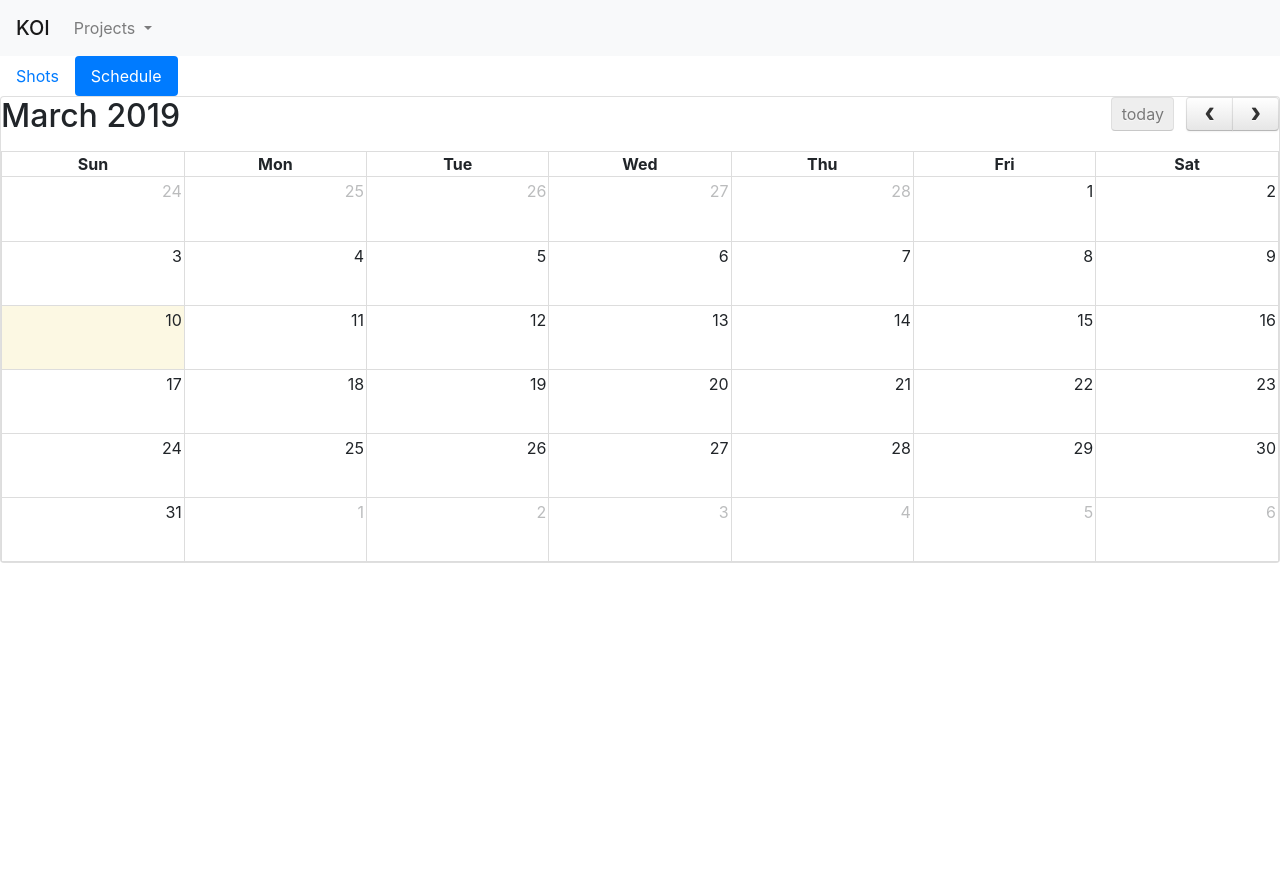
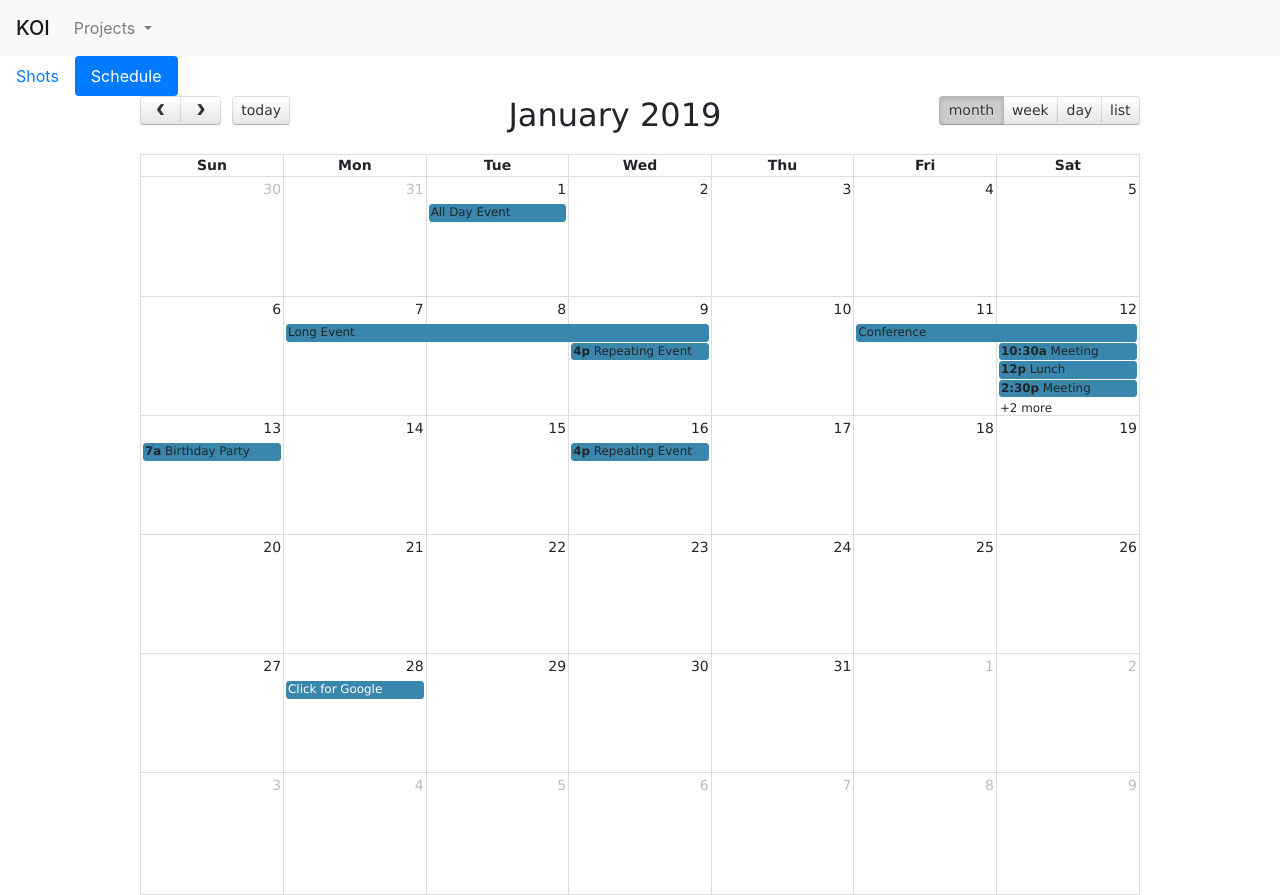
Before and after one commit to 75mm-studio/koi, a plain HTML site: page index.html in a window 1280 px wide. Both pictures are taken after a click on the tab "Schedule". Before the commit the page ends 800 px from the top, so only its background shows below. Drawn offline with Linux system fonts and the light colour scheme.

Commit message:
edit calendar

```diff
--- a/index.html
+++ b/index.html
@@ -12,6 +12,101 @@
     <link rel="stylesheet" href="css/excel-bootstrap-table-filter-style.css">
 
     <link rel="stylesheet" href="css/fullcalendar.css">
+
+    <!-- jQuery first, then Popper.js, then Bootstrap JS -->
+    <script src="js/jquery-3.3.1.slim.min.js"></script>
+    <script src="js/bootstrap.bundle.min.js"></script>
+
+    <script src="js/moment.js"></script>
+    <script src="js/fullcalendar.js"></script>
+
+    <script src="js/excel-bootstrap-table-filter-bundle.min.js"></script>
+
+    <script>
+
+      $(document).ready(function() {
+
+        $('#calendar').fullCalendar({
+          header: {
+            left: 'prev,next today',
+            center: 'title',
+            right: 'month,agendaWeek,agendaDay,listWeek'
+          },
+          defaultDate: '2019-01-12',
+          navLinks: true, // can click day/week names to navigate views
+          editable: true,
+          eventLimit: true, // allow "more" link when too many events
+          events: [
+            {
+              title: 'All Day Event',
+              start: '2019-01-01',
+            },
+            {
+              title: 'Long Event',
+              start: '2019-01-07',
+              end: '2019-01-10'
+            },
+            {
+              id: 999,
+              title: 'Repeating Event',
+              start: '2019-01-09T16:00:00'
+            },
+            {
+              id: 999,
+              title: 'Repeating Event',
+              start: '2019-01-16T16:00:00'
+            },
+            {
+              title: 'Conference',
+              start: '2019-01-11',
+              end: '2019-01-13'
+            },
+            {
+              title: 'Meeting',
+              start: '2019-01-12T10:30:00',
+              end: '2019-01-12T12:30:00'
+            },
+            {
+              title: 'Lunch',
+              start: '2019-01-12T12:00:00'
+            },
+            {
+              title: 'Meeting',
+              start: '2019-01-12T14:30:00'
+            },
+            {
+              title: 'Happy Hour',
+              start: '2019-01-12T17:30:00'
+            },
+            {
+              title: 'Dinner',
+              start: '2019-01-12T20:00:00'
+            },
+            {
+              title: 'Birthday Party',
+              start: '2019-01-13T07:00:00'
+            },
+            {
+              title: 'Click for Google',
+              url: 'http://google.com/',
+              start: '2019-01-28'
+            }
+          ]
+        });
+
+      });
+
+    </script>
+
+    <style>
+      #calendar {
+        max-width: 1000px;
+        margin: 0 auto;
+        padding: 0;
+        font-family: "Lucida Grande",Helvetica,Arial,Verdana,sans-serif;
+        font-size: 14px;
+      }
+    </style>
 
     <title>KOI</title>
   </head>
@@ -46,7 +141,7 @@
     </ul>
 
     <div class="tab-content" id="pills-tabContent">
-      <div class="tab-pane fade show active" id="pills-home" role="tabpanel" aria-labelledby="pills-home-tab">
+      <div class="tab-pane show active" id="pills-home" role="tabpanel" aria-labelledby="pills-home-tab">
         <div class="card">
           <div class="progress" style="height: 25px;">
             <div class="progress-bar bg-success" style="width:40%">
@@ -62,7 +157,7 @@
               Omit
             </div>
           </div>
-          <table style="font-size: 1.0em" class="table table-dark table-striped table-bordered table-hover text-center">
+          <table style="font-size: 1.0em" class="table table-dark table-striped table-bordered table-hover text-center mb-0">
             <thead>
               <tr>
                 <th style="width: 150px">Shot Code</th>
@@ -161,32 +256,14 @@
           </table>
         </div>
       </div>
-      <div class="tab-pane fade" id="pills-profile" role="tabpanel" aria-labelledby="pills-profile-tab">
-        <div class="card">
-          <div id='calendar'></div>
-        </div>
+      <div class="tab-pane fade active" id="pills-profile" role="tabpanel" aria-labelledby="pills-profile-tab">
+        <div id="calendar"></div>
       </div>
     </div>
 
-  <!-- jQuery first, then Popper.js, then Bootstrap JS -->
-  <script src="js/jquery-3.3.1.slim.min.js"></script>
-  <script src="js/bootstrap.bundle.min.js"></script>
 
-  <script src="js/moment.js"></script>
-  <script src="js/fullcalendar.js"></script>
-
-  <script src="js/excel-bootstrap-table-filter-bundle.min.js"></script>
   <script>
     $('table').excelTableFilter();
-    $(function() {
-
-  // page is now ready, initialize the calendar...
-
-    $('#calendar').fullCalendar({
-      // put your options and callbacks here
-    })
-
-  });
   </script>
 
 
```
